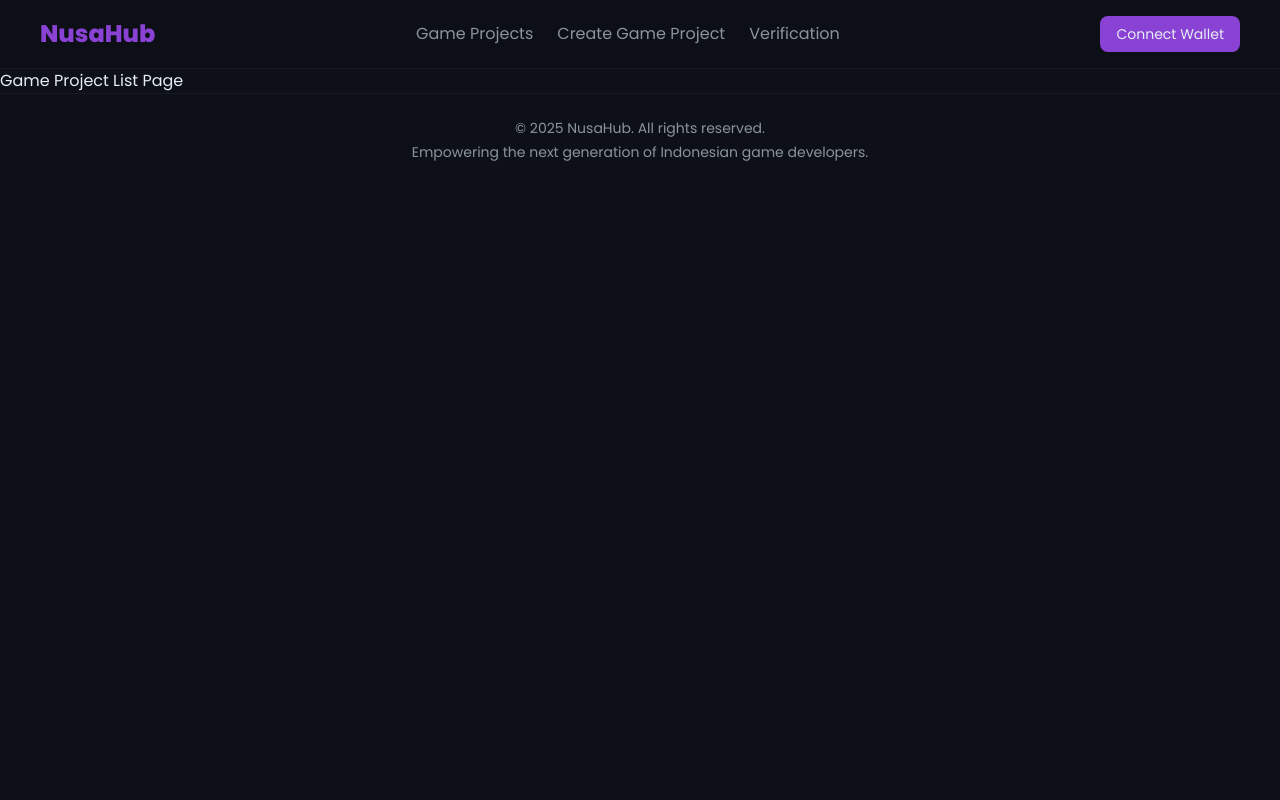
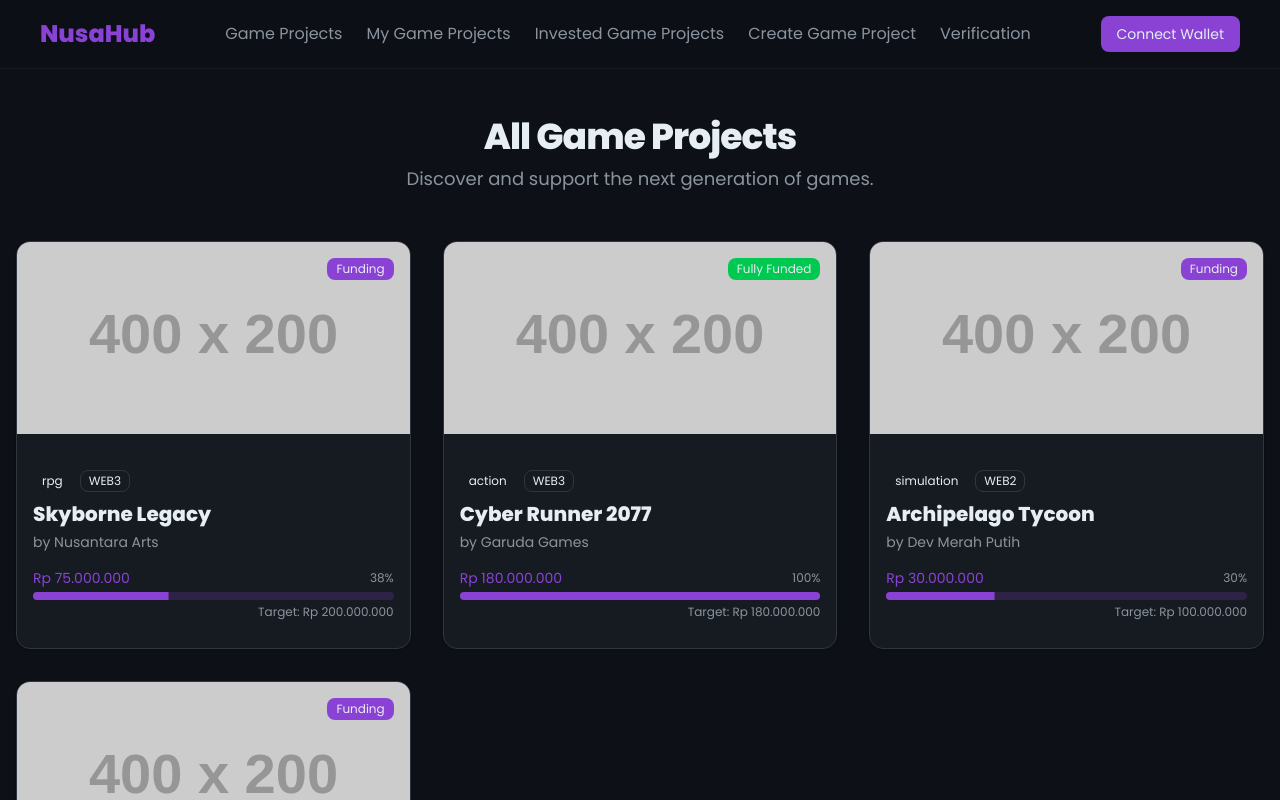
Before and after one commit to NusaHub/dapp, a Next.js app: page /game-projects in a window 1280 px wide. Shown: the top 800 px of the page. Built offline with nearby package versions, Linux system fonts and the light colour scheme.

Commit message:
Create GameProjectsPage, MyGameProjectsPage, InvestedGameProjectsPage

```diff
--- a/app/game-projects/invested/page.tsx
+++ b/app/game-projects/invested/page.tsx
@@ -1,9 +1,47 @@
 import React from 'react'
+import Link from 'next/link';
+import ProjectCard from '@/components/ProjectCard';
+import { dummyProjects, currentUserId } from '@/lib/dummy-data';
 
 const InvestedGameProjectsPage = () => {
+
+    const investedProjects = dummyProjects.filter(p => p.investorIds.includes(currentUserId));
+
     return (
-        <div>Invested Game Projects Page</div>
-    )
+        <div className="container mx-auto max-w-7xl py-12 px-4 flex flex-col flex-grow">
+            <div className="text-center mb-12">
+                <h1 className="text-4xl font-extrabold tracking-tight">My Invested Projects</h1>
+                <p className="mt-2 text-lg text-muted-foreground">
+                    Track the progress of projects you&#39;ve supported.
+                </p>
+            </div>
+
+            {investedProjects.length > 0 ? (
+                <div className="grid grid-cols-1 md:grid-cols-2 lg:grid-cols-3 gap-8">
+                    {investedProjects.map((project) => (
+                        <Link href={`/game-projects/${project.id}`} key={project.id}>
+                            <div className="h-full">
+                                <ProjectCard
+                                    imageUrl={project.gameImage}
+                                    title={project.gameName}
+                                    developer={project.devName}
+                                    genre={project.genre}
+                                    gameType={project.gameType}
+                                    status={project.status}
+                                    funded={project.fundedAmount}
+                                    target={project.fundingTarget}
+                                />
+                            </div>
+                        </Link>
+                    ))}
+                </div>
+            ) : (
+                <div className="flex-grow flex flex-col items-center justify-center">
+                    <p className="text-center text-muted-foreground">You haven&#39;t invested in any projects yet.</p>
+                </div>
+            )}
+        </div>
+    );
 }
 
-export default InvestedGameProjectsPage
+export default InvestedGameProjectsPage;
--- a/app/game-projects/my/page.tsx
+++ b/app/game-projects/my/page.tsx
@@ -1,9 +1,44 @@
-import React from 'react'
+import Link from 'next/link';
+import ProjectCard from '@/components/ProjectCard';
+import { dummyProjects, currentUserId } from '@/lib/dummy-data';
 
-const MyGameProjectPage = () => {
+export default function MyGameProjectsPage() {
+
+    const myProjects = dummyProjects.filter(p => p.ownerId === currentUserId);
+
     return (
-        <div>My Game Project Page</div>
-    )
+        <div className="container mx-auto max-w-7xl py-12 px-4 flex flex-col flex-grow">
+            <div className="text-center mb-12">
+                <h1 className="text-4xl font-extrabold tracking-tight">My Game Projects</h1>
+                <p className="mt-2 text-lg text-muted-foreground">
+                    Manage and view the status of all projects you&#39;ve created.
+                </p>
+            </div>
+
+            {myProjects.length > 0 ? (
+                <div className="grid grid-cols-1 md:grid-cols-2 lg:grid-cols-3 gap-8">
+                    {myProjects.map((project) => (
+                        <Link href={`/game-projects/${project.id}`} key={project.id}>
+                            <div className="h-full">
+                                <ProjectCard
+                                    imageUrl={project.gameImage}
+                                    title={project.gameName}
+                                    developer={project.devName}
+                                    genre={project.genre}
+                                    gameType={project.gameType}
+                                    status={project.status}
+                                    funded={project.fundedAmount}
+                                    target={project.fundingTarget}
+                                />
+                            </div>
+                        </Link>
+                    ))}
+                </div>
+            ) : (
+                <div className="flex-grow flex flex-col items-center justify-center">
+                    <p className="text-center text-muted-foreground">You haven&#39;t created any projects yet.</p>
+                </div>
+            )}
+        </div>
+    );
 }
-
-export default MyGameProjectPage
--- a/app/game-projects/page.tsx
+++ b/app/game-projects/page.tsx
@@ -1,9 +1,47 @@
 import React from 'react'
+import Link from 'next/link';
+import ProjectCard from '@/components/ProjectCard';
+import { dummyProjects } from '@/lib/dummy-data';
 
-const GameProjectListPage = () => {
+const GameProjectsPage = () => {
+
+    const allProjects = dummyProjects;
+
     return (
-        <div>Game Project List Page</div>
-    )
+        <div className="container mx-auto max-w-7xl py-12 px-4 flex flex-col flex-grow">
+            <div className="text-center mb-12">
+                <h1 className="text-4xl font-extrabold tracking-tight">All Game Projects</h1>
+                <p className="mt-2 text-lg text-muted-foreground">
+                    Discover and support the next generation of games.
+                </p>
+            </div>
+
+            {allProjects.length > 0 ? (
+                <div className="grid grid-cols-1 md:grid-cols-2 lg:grid-cols-3 gap-8">
+                    {allProjects.map((project) => (
+                        <Link href={`/game-projects/${project.id}`} key={project.id}>
+                            <div className="h-full">
+                                <ProjectCard
+                                    imageUrl={project.gameImage}
+                                    title={project.gameName}
+                                    developer={project.devName}
+                                    genre={project.genre}
+                                    gameType={project.gameType}
+                                    status={project.status}
+                                    funded={project.fundedAmount}
+                                    target={project.fundingTarget}
+                                />
+                            </div>
+                        </Link>
+                    ))}
+                </div>
+            ) : (
+                <div className="flex-grow flex flex-col items-center justify-center">
+                    <p className="text-center text-muted-foreground">No projects found.</p>
+                </div>
+            )}
+        </div>
+    );
 }
 
-export default GameProjectListPage
+export default GameProjectsPage;
--- a/app/layout.tsx
+++ b/app/layout.tsx
@@ -22,12 +22,12 @@ export default function RootLayout({
   children: React.ReactNode;
 }>) {
   return (
-    <html lang="en">
-      <body
-        className={`${poppins.variable} font-sans dark antialiased`}
-      >
+    <html lang="en" className="dark">
+      <body className={`${poppins.variable} font-sans dark antialiased flex flex-col min-h-screen bg-background`}>
         <Navbar />
-        {children}
+        <main className="flex-grow flex flex-col">
+          {children}
+        </main>
         <Footer />
         <Toaster richColors theme="dark" position="top-right" />
       </body>
--- a/components/layout/Navbar.tsx
+++ b/components/layout/Navbar.tsx
@@ -11,6 +11,12 @@ const Navbar = () => {
                 <div className="hidden md:flex gap-6 items-center">
                     <Link href="/game-projects" className="text-muted-foreground hover:text-foreground transition-colors">
                         Game Projects
+                    </Link>
+                    <Link href="/game-projects/my" className="text-muted-foreground hover:text-foreground transition-colors">
+                        My Game Projects
+                    </Link>
+                    <Link href="/game-projects/invested" className="text-muted-foreground hover:text-foreground transition-colors">
+                        Invested Game Projects
                     </Link>
                     <Link href="/game-projects/create" className="text-muted-foreground hover:text-foreground transition-colors">
                         Create Game Project
--- /dev/null
+++ b/lib/dummy-data.ts
@@ -0,0 +1,66 @@
+import { type ProjectDetails } from "./types";
+
+export const currentUserId = 'user-123';
+
+export const dummyProjects: (Omit<ProjectDetails, 'description' | 'milestones' | 'comments'> & { fundedAmount: number, fundingTarget: number, gameType: 'web2' | 'web3', status: string })[] = [
+    {
+        id: '1',
+        gameImage: 'https://placehold.co/400x200/8A42D4/FFFFFF?text=Project+A',
+        gameName: 'Skyborne Legacy',
+        devName: 'Nusantara Arts',
+        genre: 'rpg',
+        gameType: 'web3',
+        status: 'Funding',
+        fundedAmount: 75000000,
+        fundingTarget: 200000000,
+        walletAddress: '',
+        externalLinks: [],
+        ownerId: 'user-456',
+        investorIds: [currentUserId, 'user-789'],
+    },
+    {
+        id: '2',
+        gameImage: 'https://placehold.co/400x200/1E40AF/FFFFFF?text=Project+B',
+        gameName: 'Cyber Runner 2077',
+        devName: 'Garuda Games',
+        genre: 'action',
+        gameType: 'web3',
+        status: 'Fully Funded',
+        fundedAmount: 180000000,
+        fundingTarget: 180000000,
+        walletAddress: '',
+        externalLinks: [],
+        ownerId: currentUserId,
+        investorIds: ['user-789'],
+    },
+    {
+        id: '3',
+        gameImage: 'https://placehold.co/400x200/BE123C/FFFFFF?text=Project+C',
+        gameName: 'Archipelago Tycoon',
+        devName: 'Dev Merah Putih',
+        genre: 'simulation',
+        gameType: 'web2',
+        status: 'Funding',
+        fundedAmount: 30000000,
+        fundingTarget: 100000000,
+        walletAddress: '',
+        externalLinks: [],
+        ownerId: 'user-789',
+        investorIds: ['user-456'],
+    },
+    {
+        id: '4',
+        gameImage: 'https://placehold.co/400x200/16A34A/FFFFFF?text=Project+D',
+        gameName: 'Sunda Warriors',
+        devName: 'Garuda Games',
+        genre: 'strategy',
+        gameType: 'web3',
+        status: 'Funding',
+        fundedAmount: 90000000,
+        fundingTarget: 150000000,
+        walletAddress: '',
+        externalLinks: [],
+        ownerId: currentUserId,
+        investorIds: [currentUserId, 'user-456'],
+    },
+];
--- a/lib/types.ts
+++ b/lib/types.ts
@@ -32,4 +32,6 @@ export type ProjectDetails = {
     externalLinks: { title: string; url: string; }[];
     milestones: Milestone[];
     comments: Comment[];
+    ownerId: string;
+    investorIds: string[];
 };
```
